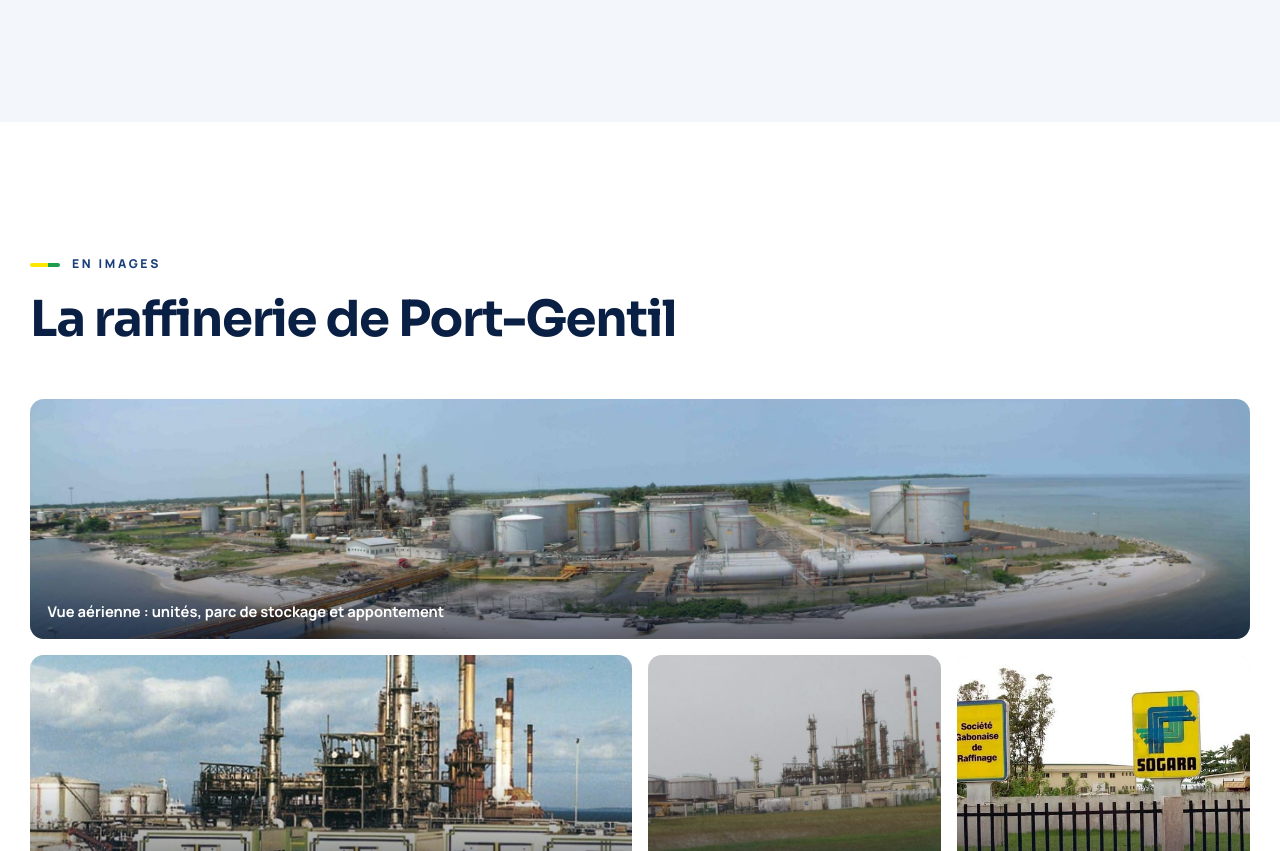
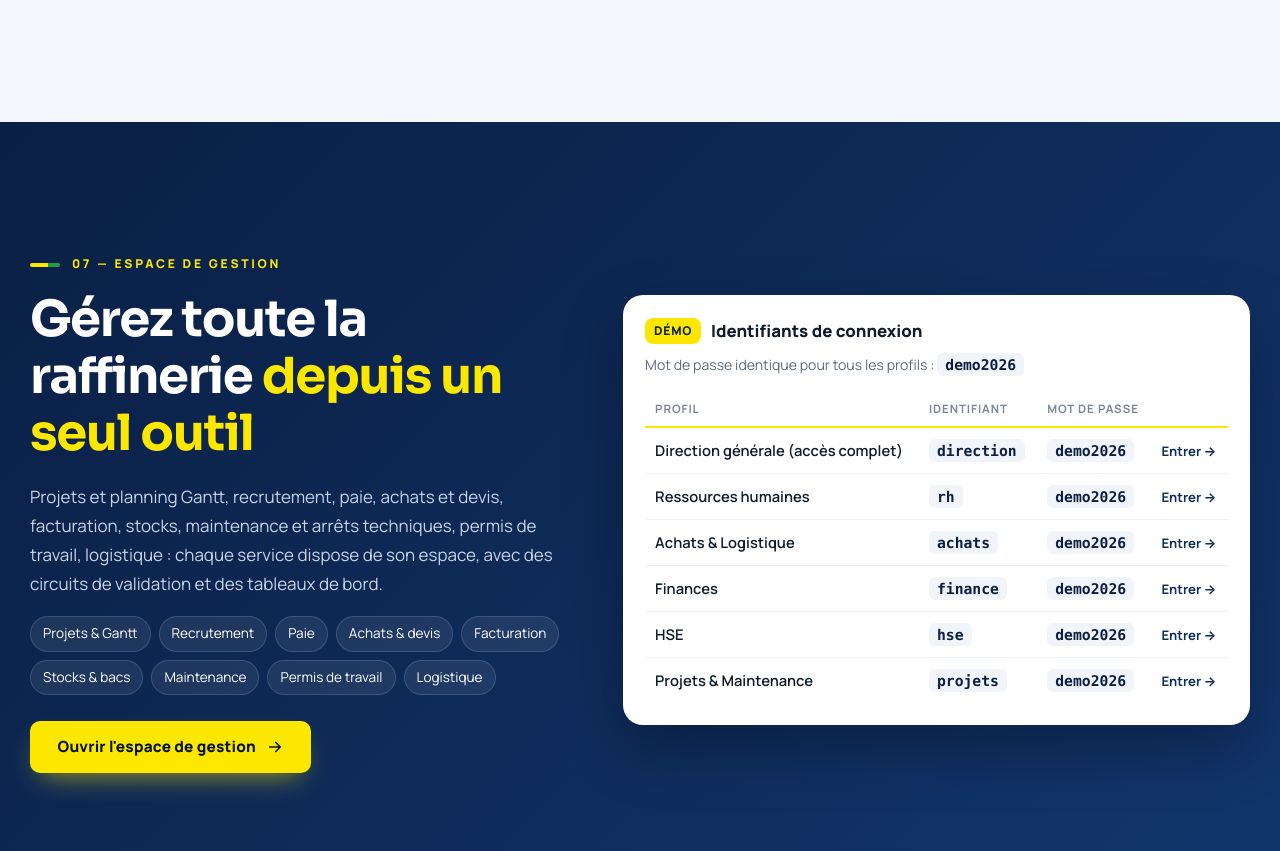
Before and after one commit to bauermaganga-boma/sogara-gabon, a plain HTML site: page index.html in a window 1280 px wide. Shown: the part 11149-12000 px from the top of the page. Drawn offline with Linux system fonts and the light colour scheme.

Commit message:
Identifiants de démonstration visibles
Co-Authored-By: Claude <noreply@anthropic.com>

```diff
--- a/index.html
+++ b/index.html
@@ -329,6 +329,60 @@
   </div>
 </section>
 
+<!-- ============ ESPACE DE GESTION (accès démonstration) ============ -->
+<section class="section demo-access" id="espace">
+  <style>
+    .demo-access{background:linear-gradient(135deg,#0a1f44 0%,#12366d 100%);color:#fff}
+    .demo-access__grid{display:grid;grid-template-columns:minmax(0,1fr) minmax(0,1.15fr);gap:48px;align-items:center}
+    .demo-access .eyebrow{color:#fce700}
+    .demo-access h2{color:#fff}
+    .demo-access h2 em{color:#fce700;font-style:normal}
+    .demo-access p{color:#c9d4e6}
+    .demo-access__mods{display:flex;flex-wrap:wrap;gap:8px;margin:18px 0 26px;padding:0;list-style:none}
+    .demo-access__mods li{background:rgba(255,255,255,.08);border:1px solid rgba(255,255,255,.14);border-radius:30px;padding:5px 12px;font-size:.85rem}
+    .creds{background:#fff;color:#0d1b2a;border-radius:20px;padding:22px;box-shadow:0 24px 60px rgba(0,0,0,.3)}
+    .creds__head{display:flex;align-items:center;gap:10px;margin-bottom:6px;font-weight:800;font-size:1.05rem}
+    .creds__head span{background:#fce700;color:#0a1f44;border-radius:8px;padding:3px 9px;font-size:.75rem;letter-spacing:.06em;text-transform:uppercase}
+    .creds__note{color:#5b6b82!important;font-size:.88rem;margin:0 0 14px}
+    .creds table{width:100%;border-collapse:collapse;font-size:.92rem}
+    .creds th{text-align:left;font-size:.72rem;letter-spacing:.08em;text-transform:uppercase;color:#7a879a;padding:8px 10px;border-bottom:2px solid #fce700}
+    .creds tbody tr:hover{background:#fffbd6}.creds td{padding:10px;border-bottom:1px solid #eef1f5;vertical-align:middle}
+    .creds tr:last-child td{border-bottom:0}
+    .creds code{font-family:ui-monospace,Consolas,monospace;font-size:.92rem;background:#f1f4f9;border-radius:6px;padding:3px 8px;font-weight:700;color:#0a1f44;white-space:nowrap}
+    .creds td:first-child{font-weight:600}
+    .creds__go{display:inline-flex;align-items:center;gap:4px;font-size:.82rem;font-weight:700;color:#0f2d5c;text-decoration:none;white-space:nowrap}
+    .creds__go:hover{text-decoration:underline}
+    .creds__foot{display:flex;gap:10px;flex-wrap:wrap;margin-top:16px}
+    @media (max-width:900px){.demo-access__grid{grid-template-columns:1fr;gap:28px}}
+    @media (max-width:560px){.creds{padding:16px}.creds th:last-child,.creds td:last-child{display:none}.creds td,.creds th{padding:8px 6px}.creds code{font-size:.82rem;padding:2px 6px}}
+  </style>
+  <div class="container demo-access__grid">
+    <div>
+      <p class="eyebrow reveal">07 — Espace de gestion</p>
+      <h2 class="title reveal">Gérez toute la raffinerie <em>depuis un seul outil</em></h2>
+      <p class="reveal">Projets et planning Gantt, recrutement, paie, achats et devis, facturation, stocks, maintenance et arrêts techniques, permis de travail, logistique : chaque service dispose de son espace, avec des circuits de validation et des tableaux de bord.</p>
+      <ul class="demo-access__mods reveal"><li>Projets &amp; Gantt</li><li>Recrutement</li><li>Paie</li><li>Achats &amp; devis</li><li>Facturation</li><li>Stocks &amp; bacs</li><li>Maintenance</li><li>Permis de travail</li><li>Logistique</li></ul>
+      <a href="espace/index.html" class="btn btn--gold reveal">Ouvrir l'espace de gestion <svg viewBox="0 0 24 24"><path d="M5 12h14M13 6l6 6-6 6"/></svg></a>
+    </div>
+    <div class="creds reveal">
+      <div class="creds__head"><span>Démo</span>Identifiants de connexion</div>
+      <p class="creds__note">Mot de passe identique pour tous les profils : <code>demo2026</code></p>
+      <table>
+        <thead><tr><th>Profil</th><th>Identifiant</th><th>Mot de passe</th><th></th></tr></thead>
+        <tbody>
+          <tr><td>Direction générale (accès complet)</td><td><code>direction</code></td><td><code>demo2026</code></td><td><a class="creds__go" href="espace/index.html?u=direction">Entrer →</a></td></tr>
+          <tr><td>Ressources humaines</td><td><code>rh</code></td><td><code>demo2026</code></td><td><a class="creds__go" href="espace/index.html?u=rh">Entrer →</a></td></tr>
+          <tr><td>Achats &amp; Logistique</td><td><code>achats</code></td><td><code>demo2026</code></td><td><a class="creds__go" href="espace/index.html?u=achats">Entrer →</a></td></tr>
+          <tr><td>Finances</td><td><code>finance</code></td><td><code>demo2026</code></td><td><a class="creds__go" href="espace/index.html?u=finance">Entrer →</a></td></tr>
+          <tr><td>HSE</td><td><code>hse</code></td><td><code>demo2026</code></td><td><a class="creds__go" href="espace/index.html?u=hse">Entrer →</a></td></tr>
+          <tr><td>Projets &amp; Maintenance</td><td><code>projets</code></td><td><code>demo2026</code></td><td><a class="creds__go" href="espace/index.html?u=projets">Entrer →</a></td></tr>
+        </tbody>
+      </table>
+    </div>
+  </div>
+  <script>document.querySelectorAll(".creds tbody tr").forEach(function(tr){tr.style.cursor="pointer";tr.addEventListener("click",function(){location.href=tr.querySelector("a").href;});});</script>
+</section>
+
 <!-- ============ GALERIE ============ -->
 <section class="section" id="galerie">
   <div class="container">
@@ -351,7 +405,7 @@
 <section class="section section--dark contact" id="contact">
   <div class="container contact__inner">
     <div class="contact__info">
-      <p class="eyebrow eyebrow--light reveal">07 — Contact</p>
+      <p class="eyebrow eyebrow--light reveal">08 — Contact</p>
       <h2 class="title title--light reveal">Parlons <em>énergie</em></h2>
       <p class="reveal contact__lead">Clients professionnels, fournisseurs, journalistes ou candidats : nos équipes vous répondent.</p>
       <ul class="coords">
```
Also changed, not shown: espace/index.html (+6 -0 lines).
